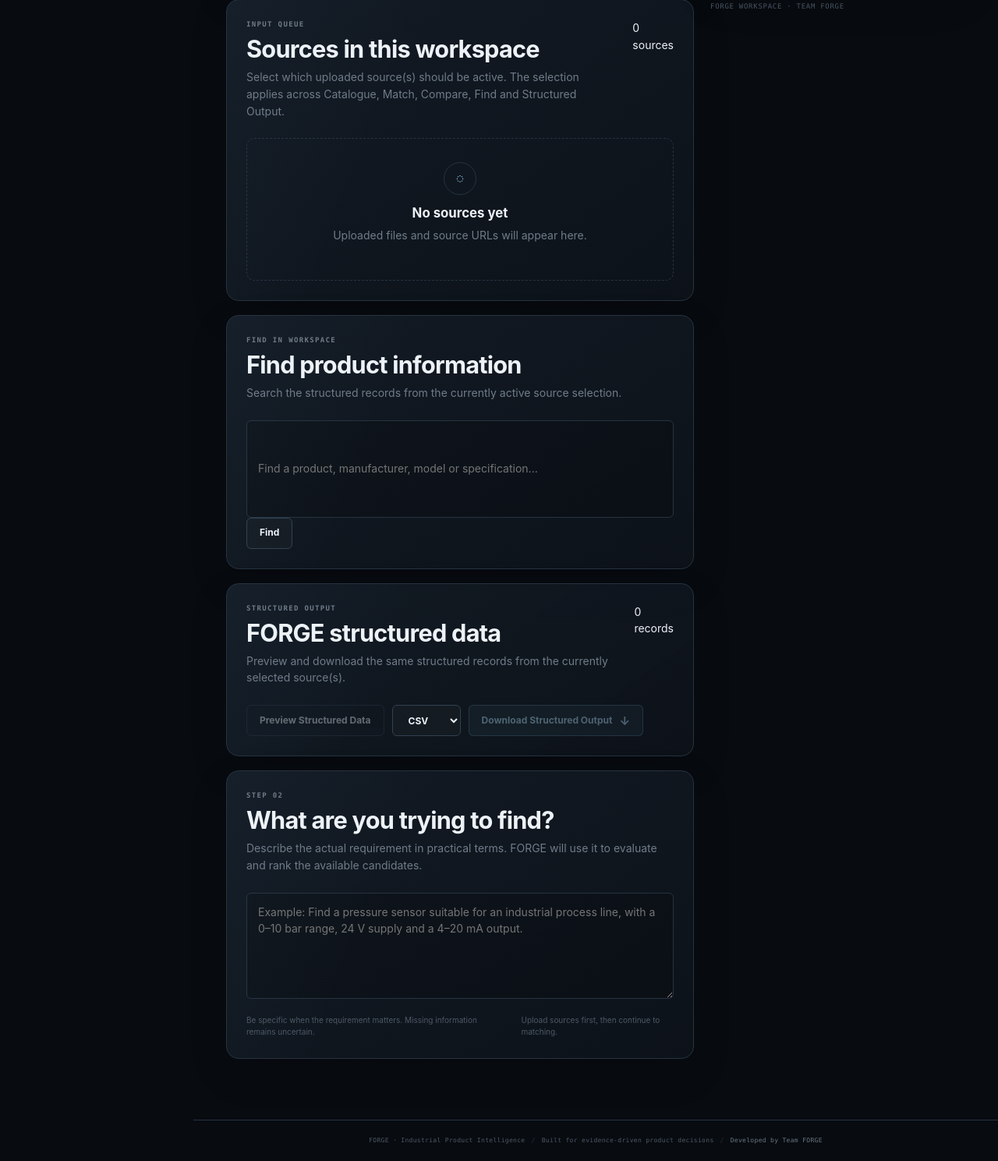
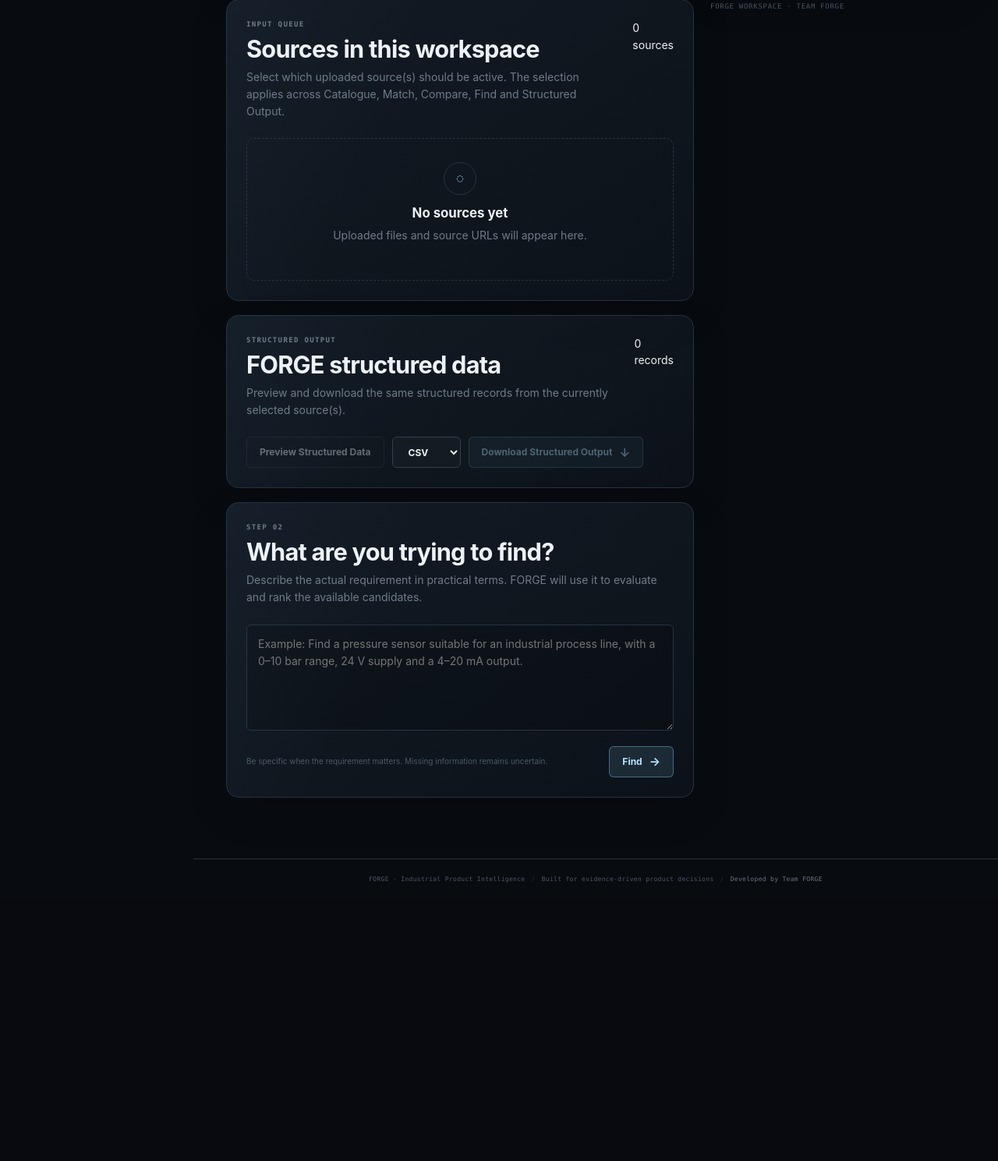
Before and after one commit to RutvizDixit/Forge, a Flask app: page /workspace in a window 1280 px wide. Shown: the part 1354-2843 px from the top of the page at 78% size. After the commit the page ends 2486 px from the top, so only its background shows below. Run offline with Flask 3, Linux system fonts and the light colour scheme.

Commit message:
Keep Workspace Find inside the existing requirement section

```diff
--- a/app/templates/workspace.html
+++ b/app/templates/workspace.html
@@ -40,12 +40,6 @@
             <div id="source-list" class="source-list" data-workspace-sources><div id="empty-source-state" class="empty-state"><div class="empty-state-icon">+</div><h3>No sources added yet</h3><p>Upload a catalogue, technical document, spreadsheet or source bundle to begin.</p></div></div>
         </div>
 
-        <div class="panel workspace-find-panel">
-            <div class="panel-header"><div><div class="panel-kicker">FIND IN WORKSPACE</div><h2>Find product information</h2><p>Search the structured records from the currently active source selection.</p></div></div>
-            <div class="workspace-find-row"><input id="workspace-find-input" type="search" class="requirement-input" data-forge-find-input placeholder="Find a product, manufacturer, model or specification..." autocomplete="off"><button id="workspace-find-button" type="button" class="button button-secondary" data-forge-find-button>Find</button></div>
-            <div class="workspace-find-status" data-forge-find-status></div><div class="workspace-find-results" data-forge-find-results></div>
-        </div>
-
         <div class="panel structured-output-panel" id="structured-output-panel">
             <div class="panel-header"><div><div class="panel-kicker">STRUCTURED OUTPUT</div><h2>FORGE structured data</h2><p>Preview and download the same structured records from the currently selected source(s).</p></div><div id="structured-output-count" class="count-badge"><span data-structured-output-count>0 records</span></div></div>
             <div class="structured-output-actions"><button id="preview-structured-output" type="button" class="button button-secondary" data-preview-structured-output disabled>Preview Structured Data</button><select data-structured-output-format aria-label="Structured output format" class="button button-secondary"><option value="csv" selected>CSV</option><option value="pdf">PDF</option><option value="json">JSON</option></select><button id="download-structured-output" type="button" class="button button-primary" data-download-structured-output data-export-endpoint="{{ url_for('api.export') }}" disabled>Download Structured Output <span class="button-arrow">↓</span></button></div>
@@ -54,8 +48,10 @@
 
         <div class="panel requirement-panel">
             <div class="panel-header"><div><div class="panel-kicker">STEP 02</div><h2>What are you trying to find?</h2><p>Describe the actual requirement in practical terms. FORGE will use it to evaluate and rank the available candidates.</p></div></div>
-            <textarea id="requirement-input" class="requirement-input" data-requirement-input rows="5" placeholder="Example: Find a pressure sensor suitable for an industrial process line, with a 0–10 bar range, 24 V supply and a 4–20 mA output."></textarea>
-            <div class="requirement-footer"><span class="input-hint">Be specific when the requirement matters. Missing information remains uncertain.</span><span class="input-hint">Upload sources first, then continue to matching.</span></div>
+            <textarea id="requirement-input" class="requirement-input" data-requirement-input data-forge-find-input rows="5" placeholder="Example: Find a pressure sensor suitable for an industrial process line, with a 0–10 bar range, 24 V supply and a 4–20 mA output."></textarea>
+            <div class="requirement-footer"><span class="input-hint">Be specific when the requirement matters. Missing information remains uncertain.</span><button id="workspace-find-button" type="button" class="button button-primary" data-forge-find-button>Find <span class="button-arrow">→</span></button></div>
+            <div class="workspace-find-status" data-forge-find-status aria-live="polite"></div>
+            <div class="workspace-find-results" data-forge-find-results></div>
         </div>
     </section>
 
```
